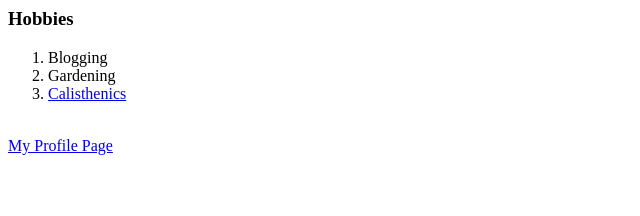
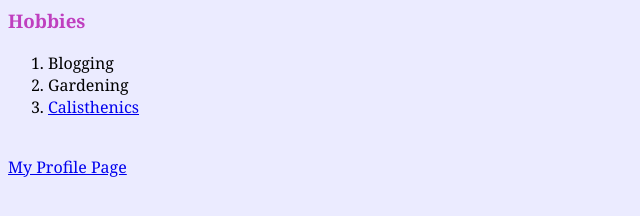
Before and after one commit to suzkuda/CV, a plain HTML site: page Hobbies.html in a window 1280 px wide. Shown: the whole page, without its empty margins (0-640 px from the left). Drawn offline with Linux system fonts and the light colour scheme; files that its build step writes are made by us from their sources.

Commit message:
Update Hobbies.html

```diff
--- a/Hobbies.html
+++ b/Hobbies.html
@@ -2,6 +2,7 @@
   <head>
     <meta charset="utf-8">
     <title></title>
+    <link rel="stylesheet" href="css./styles.css">
   </head>
   <body>
     <h3>Hobbies</h3>
```
